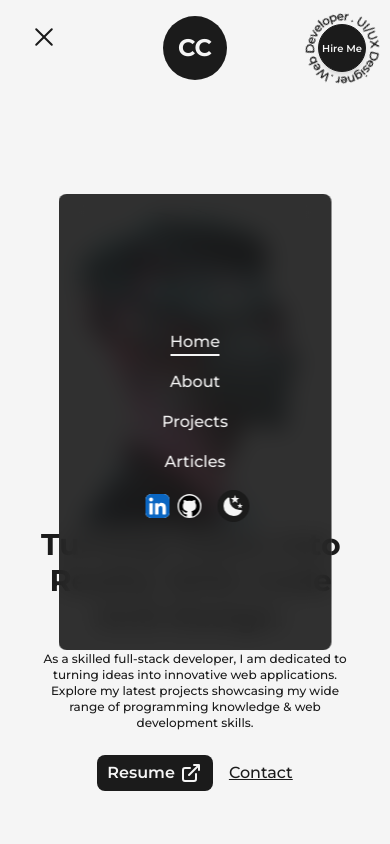
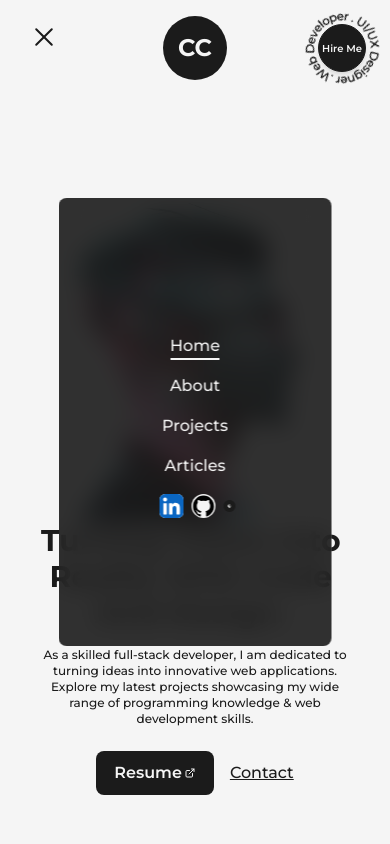
Before and after one commit to CChoi08/Portfolio-Project, a Next.js app: page / in a window 390 px wide. Both pictures are taken after a click on the button 44 px from the left and 37 px from the top of the page. Shown: the top 844 px of the page. Built offline with nearby package versions, Linux system fonts and the light colour scheme.

Commit message:
responsive button update

```diff
--- a/src/components/NavBar.js
+++ b/src/components/NavBar.js
@@ -135,7 +135,7 @@ const NavBar = () => {
                     </motion.a>
 
                     <button onClick={() => setMode(mode === "light" ? "dark" : "light")}
-                    className={`ml-3 flex items-center justify-center rounded-full p-1
+                    className={`ml-3 flex items-center justify-center rounded-full p-1 md:w-3 md:ml-1
                     ${mode === "light" ? "bg-dark text-light" : "bg-light text-dark"}
                     `}
                     >
--- a/src/pages/index.js
+++ b/src/pages/index.js
@@ -42,10 +42,10 @@ export default function Home() {
                 rounded-lg text-lg font-semibold hover:bg-light hover:text-dark
                 border-2 border-solid border-transparent hover:border-dark
                 dark:bg-light dark:text-dark hover:dark:bg-dark hover:dark:text-light hover:dark:border-light
-                md:p-2 md:px-4 md:text-base sm:p-1 sm:px-2
+                md:p-2 md:px-4 md:text-base
                 '
                 download={true}
-                >Resume <LinkArrow className={"w-6 ml-1"} />
+                >Resume <LinkArrow className={"w-6 ml-1 md:w-3 md:ml-0.5"} />
                 </Link>
                 <Link href="mailto:C.Choi7895@gmail.com" target={"_blank"}
                 className='ml-4 text-lg font-medium capitalize text-dark underline dark:text-light
```
